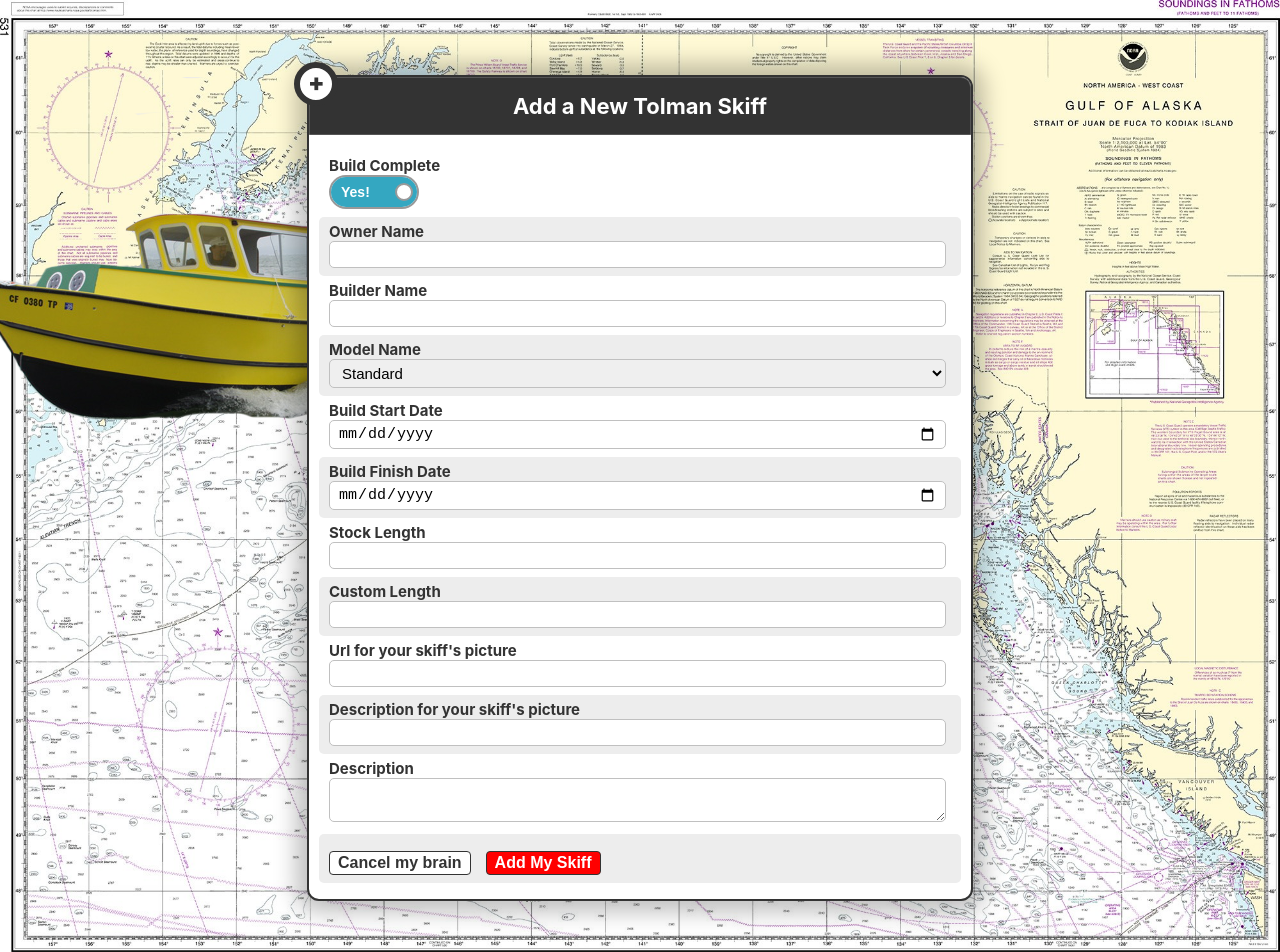
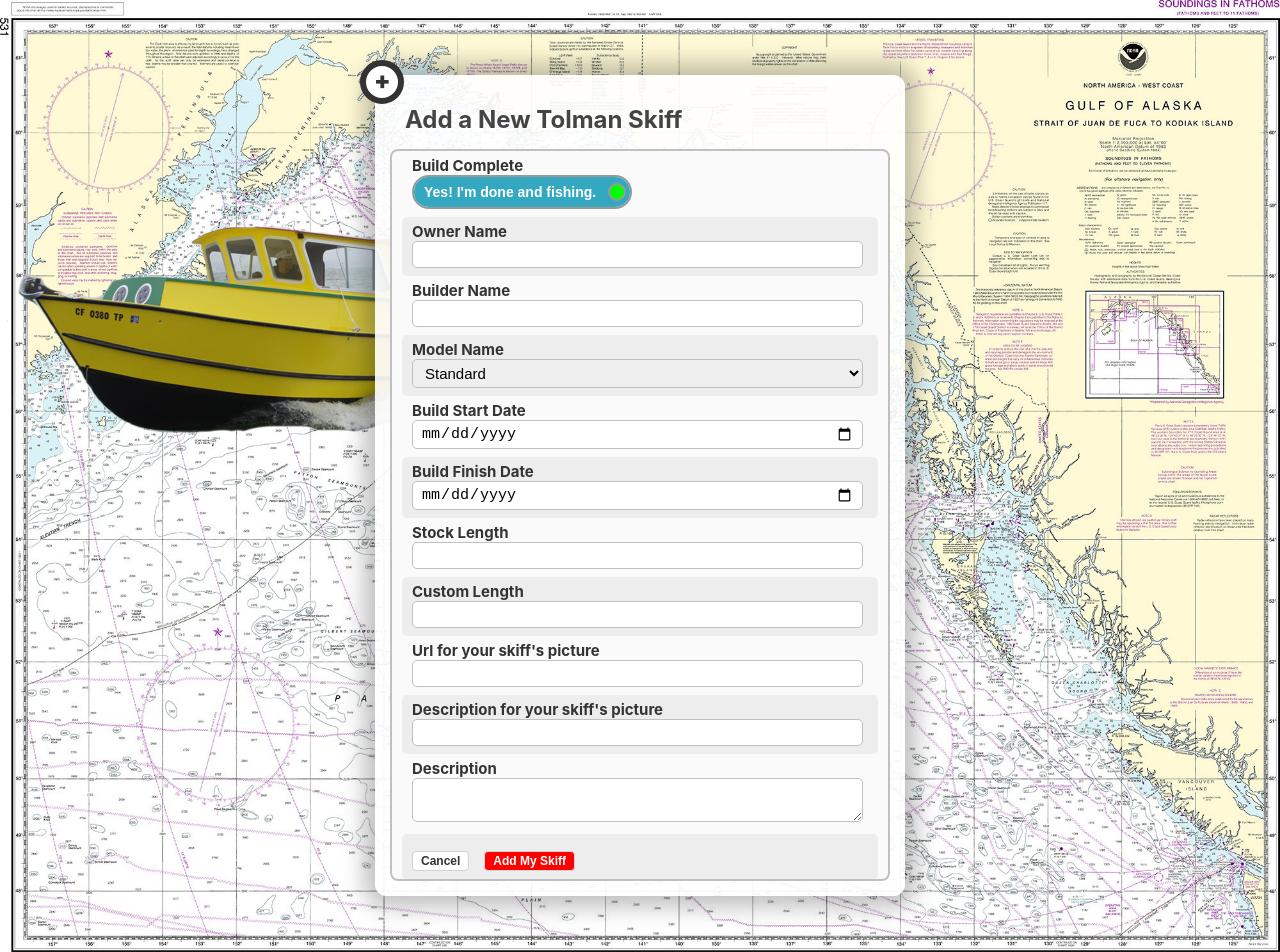
Before and after one commit to fishyfish/tolmanskiffs-deploy, a React (Create React App) app in the folder client/: page /skiffs/new in a window 1280 px wide. Shown: the top 952 px of the page. Built offline with nearby package versions, Linux system fonts and the light colour scheme.

Commit message:
tweaking of styling, add confirm dialog, etc

```diff
--- a/client/src/App.css
+++ b/client/src/App.css
@@ -6,22 +6,26 @@
 }
 
 * {box-sizing: border-box;}
+
 .App {
-  background: rgba(255,255,255,1.0);
+  background: rgba(255,255,255,.9);
   box-shadow: 0px 0px 22px 11px rgba(0,0,0,0.25);
-  border:2px solid #333;
+  /* border:2px solid silver; */
   border-radius: 12px;
-  max-width: 666px;
+  max-width: 70%;
   margin: 75px auto;
-  padding: 0;
+  padding: 15px;
   position: relative;
   text-align: left;
+  width: fit-content;
 }
 
 .all-tolman-skiffs {
   max-height: 750px;
-  overflow-x: auto;;
+  overflow-x: auto;
+  padding-bottom: 25px;
 }
+
 
 label {
   color: #333;
@@ -50,28 +54,54 @@
   pointer-events: none;
 }
 
-h1 {
-  background: #333;
-  color: white;
-  margin:0;
-  padding:15px;
+header {
+  border-bottom: 2px solid #E5E4E1;
+  display: flex;
+  flex-direction: row;
+  flex-wrap: wrap;
+  padding:0;
+  margin: 0 25px 25px;
 }
 
+h1 {
+  color: #333;
+  margin:0;
+  padding:0;
+}
+
+header h1 {
+  display: flex;
+  flex-direction: column;
+  flex-basis: 80%;
+  flex: 1;
+  font-size: 26px;
+}
+
+header button.myButton {
+
+  font-size: 18px;
+  height: 32px;
+  line-height: normal;
+  padding:0 10px;
+}
+
+
 h1.title {
-  background: #333;
-  border: 1px solid #555;
+  /* background: #333;
+  border: 1px solid #555; */
   border-top-left-radius: 10px;
   border-top-right-radius: 10px;
-  color: white;
+  color: #333;
   font-size: 22px;
-  margin:0;
-  padding:15px;
-  text-align: center;
+  margin:15px 0 0 0;
+  padding:0 0 15px 0;
+  text-align: left;
 }
-
+h1,
 h2,
 h4,
 p {
+  color: #444;
   margin: 15px;
 }
 
@@ -122,6 +152,12 @@
 }
 
 .form-list {
+  background: #fafafa;
+  border: 2px solid silver;
+  border-radius: 8px;
+  margin:0 auto;
+  max-width: 600px;
+  min-width: 500px;
   padding: 0;
 }
 
@@ -147,7 +183,7 @@
 
 .onoffswitch {
   position: relative;
-  width: 90px;
+  width: 220px;
   -webkit-user-select: none;
   -moz-user-select: none;
   -ms-user-select: none;
@@ -190,18 +226,18 @@
 }
 
 .onoffswitch-inner:before {
-  content: "Yes!";
+  content: "Yes! I'm done and fishing.";
   padding-left: 10px;
   background-color: #34A7C1;
   color: #FFFFFF;
 }
 
 .onoffswitch-inner:after {
-  content: "No!";
-  padding-right: 10px;
+  content: "No! It's complicated.";
+  padding-left: 56px;
   background-color: #EEEEEE;
-  color: #999999;
-  text-align: right;
+  color: #333;
+  text-align: left;
 }
 
 .onoffswitch-switch {
@@ -214,6 +250,7 @@
   /* top: 0; */
   bottom: 2px;
   right: 56px;
+  right: 0;
   border: 2px solid #999999;
   border-radius: 20px;
   transition: all 0.3s ease-in 0s;
@@ -223,8 +260,17 @@
   margin-left: 0;
 }
 
+
 .onoffswitch-checkbox:checked+.onoffswitch-label .onoffswitch-switch {
+  left:unset;
   right: 0px;
+  background: lime;
+}
+
+.onoffswitch-checkbox+.onoffswitch-label .onoffswitch-switch {
+  right: 0px;
+  background: orange;
+  left:10px;
 }
 
 .error {
@@ -239,27 +285,48 @@
 }
 
 .all-skiffs {
+  display:flex;
+  flex-direction: row;
+  flex-wrap: wrap;
   list-style: none;
   margin:0;
-  max-width: 666px;
+  justify-content: center;
   padding:0;
 }
 
 .all-skiffs li {
+  align-content: space-around;
   background: white;
-  margin:0 0 35px 0;
-  padding:15px;
+  border-radius: 4px;
+  box-shadow: 0px 0px 12px 0 rgba(0,0,0,0.25);
+  display: inline-block;
+  margin: 5px;
+  padding:10px ;
+  min-width: none;
 }
 
-.all-skiffs li:nth-child(odd) {
-  background: #ffffcc;
-  margin:0 0 0 0;
-  padding:0 0 15px 0;
+.all-skiffs .image-wrapper {
+  /* border:1px solid orange; */
+  border-radius: 4px;
+  display:block;
+  height: 260px;
+  margin: 0 auto;
+  overflow: hidden;
+  width: 346px;
 }
 
 .all-skiffs img {
+  border:1px solid silver;
+  border-radius: 4px;
+  display: block;
   height: auto;
-  width: 646px;
+  margin: 0 auto;
+  max-height: 260px;
+  max-width: 346px;
+}
+.all-skiffs h4 {
+  color: #333;
+  margin: 10px 0;
 }
 
 .skiffpicture {
@@ -269,11 +336,12 @@
 .skiff-description-list {
   list-style: none;
   margin:15px;
+  max-width: 600px;
   padding:0;
 }
 
 .skiff-description-list li {
-  margin:0 15px 10px;
+  margin: 5px 0 10px 0;
   padding:0;
 }
 
@@ -299,20 +367,31 @@
   color: white;
 }
 
-button.myButton,
+.button-wrapper {
+  margin:0;
+  padding:0;
+  text-align: center;
+}
+
+
+.myButton,
 .linkButton {
   background: red;
-  border:1px solid #333;
+  border:1px solid lightgray;
   border-radius: 4px;
   color: white;
   cursor:pointer;
-  font-size: 16px;
+  font-size: 12px;
   font-weight: bold;
   margin-top: 12px;
   margin-right:15px;
   outline:0;
   padding: 2px 8px;
   justify-content: flex-end;
+}
+
+.button-wrapper .myButton {
+  margin-top: 0;
 }
 
 button.myButton:hover,
@@ -346,8 +425,8 @@
 }
 
 .edit-list {
-  margin:15px;
-  padding:25px;
+  margin:0;
+  padding: 0 25px;
 }
 
 .edit-list li {
--- a/client/src/components/AllSkiffs.js
+++ b/client/src/components/AllSkiffs.js
@@ -6,7 +6,7 @@
     const [allSkiffs, setAllSkiffs] = useState([]);
     useEffect(() => {
         axios
-        .get('http://localhost:8000/api/skiffs')
+        .get('http://localhost:8000/api/skiffs/')
         .then((response) => {
             console.log(response.data);
             setAllSkiffs(response.data);
@@ -31,28 +31,25 @@
     }
     return (
         <div className="all-tolman-skiffs">
-            <h2>All Tolman Skiffs</h2>
-            <p><button className="myButton" onClick={() => navigate(`/skiffs/new/`)}>
-                            Add a New Tolman Skiff
-                        </button>
-            </p>
+            <header>
+                <h1>All Tolman Skiffs </h1>
+                <button className="myButton" onClick={() => navigate(`/skiffs/new/`)}>
+                    Add a New Tolman Skiff
+                </button>
+            </header>
+
             <ol className="all-skiffs">
             {
                 allSkiffs.map((skiff, index) =>(
                     <li key={index}>
-                        <img src={ skiff.pictureUrl } alt={ skiff.pictureDescription }/>
+                        <span className="image-wrapper"><img src={ skiff.pictureUrl } alt={ skiff.pictureDescription }/></span>
                         <h4>{ `${skiff.ownerName }'s  ${ skiff.modelName } Skiff`}</h4>
-                        <p>
-                            <button className="myButton" onClick={() => navigate(`/skiff/${skiff._id}`)}>
-                            View Skiff
-                        </button>
-
-                        {/* <a onClick={() => navigate(`/skiff/${skiff._id}`)}>This is a link </a> */}
-
-                        <button typ="button" onClick={() => deleteSkiff(skiff._id)}>Delete Skiff</button>
-
-                        <button type="button" className="myButton" onClick={() => navigate(`/skiff/${skiff._id}/edit`)}>Edit Skiff </button>
-                        </p>
+                        <div className="button-wrapper">
+                            <button className="myButton secondary" onClick={() => navigate(`/skiff/${skiff._id}`)}>View Skiff Details</button>
+                            <button type="button" className="myButton" onClick={() => navigate(`/skiff/${skiff._id}/edit`)}>Edit Skiff </button>
+                            <button type="button" className="myButton"
+                            onClick={() => { if (window.confirm('Are you sure you wish to delete this Skiff?')) deleteSkiff(skiff._id) } } >Delete Skiff</button>
+                        </div>
                     </li>
                 ))
             }
--- a/client/src/components/EditSkiff.js
+++ b/client/src/components/EditSkiff.js
@@ -47,7 +47,7 @@
         }, []);
 
         const onSubmitHandler = (e) => {
-            e.preventDefault();
+            //e.preventDefault();
             axios.put('http://localhost:8000/api/skiff/'  + skiffId, {
                 ownerName:ownerName,
                 builderName:builderName,
@@ -80,6 +80,7 @@
         //onChange to update firstName and lastName
         return (
             <form onSubmit={onSubmitHandler}>
+                <div className="form-list">
                 <h2>Edit Tolman Skiff</h2>
                 <ol className="edit-list" key={props.id}>
                     <li>
@@ -141,7 +142,9 @@
                     <button type="submit" className="myButton">Update Skiff</button>
                     {/* <button typ="button" onClick={() => DeleteSkiff(skiff._id)}>Delete Skiff</button> */}
                 </div>
+                </div>
             </form>
+
         )
     }
 
--- a/client/src/components/NewSkiff.js
+++ b/client/src/components/NewSkiff.js
@@ -55,8 +55,8 @@
 
     return (
         <div>
-            <h1 className="title">Add a New Tolman Skiff
-            <div className="add-me"></div> </h1>
+            <h2>Add a New Tolman Skiff
+            <div className="add-me"></div> </h2>
             <form onSubmit={submitForm}>
                 <ol className="form-list">
                 <li> <label htmlFor="buildComplete">Build Complete</label>
@@ -210,7 +210,7 @@
                         } */}
                 </li>
                 <li>
-                    <button type="button" className="myButton secondary" onClick={() => navigate(`/`)}>Cancel my brain</button>
+                    <button type="button" className="myButton secondary" onClick={() => navigate(`/`)}>Cancel</button>
                     <button type="submit" className="myButton">Add My Skiff</button>
                 </li>
                 </ol>
```
